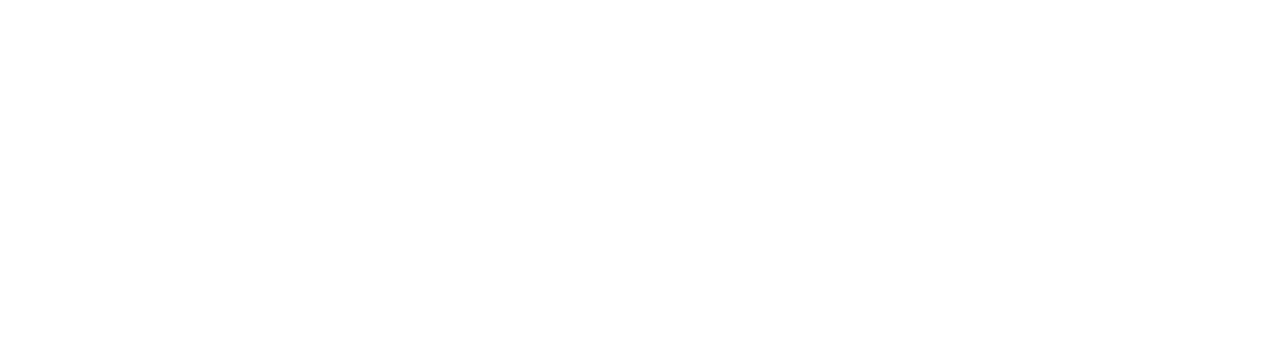
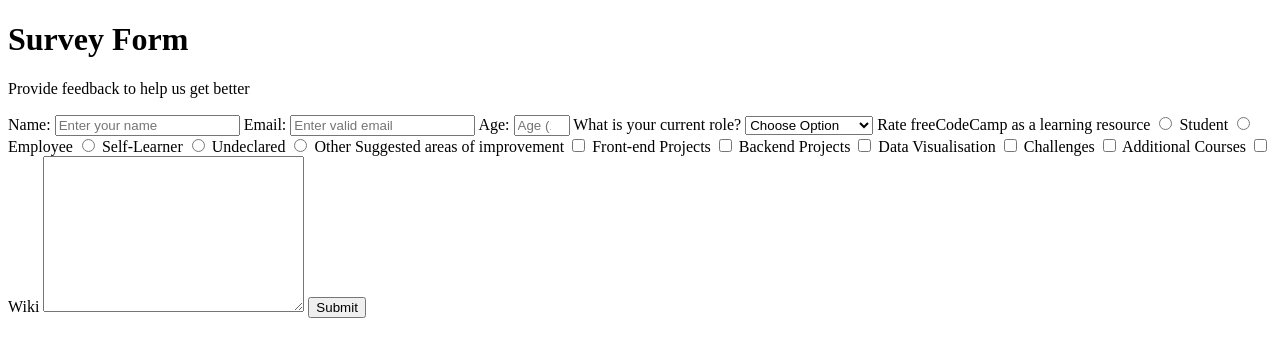
Before and after one commit to magbello157/FCCProjects, a plain HTML site: page Project Folders/01. Responsive Web Design/02. Survey Form/index.html in a window 1280 px wide. Drawn offline with Linux system fonts and the light colour scheme.

Commit message:
flesh out html structure and fulfil basic user stories for survey form

```diff
--- a/Project Folders/01. Responsive Web Design/02. Survey Form/index.html
+++ b/Project Folders/01. Responsive Web Design/02. Survey Form/index.html
@@ -0,0 +1,65 @@
+<!DOCTYPE html>
+<html>
+  <head>
+    <meta charset="utf-8">
+    <title>FreeCodeCamp: Survey Form</title>
+  </head>
+  <body>
+    <h1 id="title">Survey Form</h1>
+    <p id="description">Provide feedback to help us get better</p>
+    <form id="survey-form" class="" action="index.html" method="post">
+      <label id="name-label" for="name">Name:</label>
+      <input id="name" type="text" name="name" placeholder="Enter your name" required>
+
+      <label id="email-label" for="email">Email:</label>
+      <input id="email" type="email" name="email" placeholder="Enter valid email" required>
+
+      <label id="number-label" for="age">Age:</label>
+      <input id="number" type="number" name="age" min="18" max="60" placeholder="Age (18-60)" required>
+
+      <label for="role">What is your current role?</label>
+      <select id="dropdown" name="role">
+        <option disabled selected value="choose">Choose Option</option>
+        <option value="student">Student</option>
+        <option value="employee">Employee</option>
+        <option value="learner">Self-Learner</option>
+        <option value="silent">Prefer Not To Say</option>
+        <option value="other">Other</option>
+      </select>
+
+      <label for="">Rate freeCodeCamp as a learning resource</label>
+      <input type="radio" name="rating" value="student">
+      <label for="student">Student </label>
+      <input type="radio" name="rating" value="employee">
+      <label for="employee">Employee</label>
+      <input type="radio" name="rating" value="self-learner">
+      <label for="self-learner">Self-Learner</label>
+      <input type="radio" name="rating" value="undeclared">
+      <label for="undeclared">Undeclared</label>
+      <input type="radio" name="rating" value="other">
+      <label for="other">Other</label>
+
+      <label for="">Suggested areas of improvement</label>
+      <input type="checkbox" name="areas-of-improvement" value="front-end projects">
+      <label for="">Front-end Projects</label>
+      <input type="checkbox" name="areas-of-improvement" value="backend projects">
+      <label for="">Backend Projects</label>
+      <input type="checkbox" name="areas-of-improvement" value="data visualisation">
+      <label for="">Data Visualisation</label>
+      <input type="checkbox" name="areas-of-improvement" value="challenges">
+      <label for="">Challenges</label>
+      <input type="checkbox" name="areas-of-improvement" value="additional courses">
+      <label for="">Additional Courses</label>
+      <input type="checkbox" name="areas-of-improvement" value="Wiki">
+      <label for="wiki">Wiki</label>
+
+      <label for="more-info"></label>
+      <textarea name="more-info" id="" cols="30" rows="10"></textarea>
+
+      <button type="submit" id="submit">Submit</button>
+
+    </form>
+
+    <script src="https://cdn.freecodecamp.org/testable-projects-fcc/v1/bundle.js"></script>
+  </body>
+</html>
```
Also changed, not shown: index.html (+1 -1 lines).
